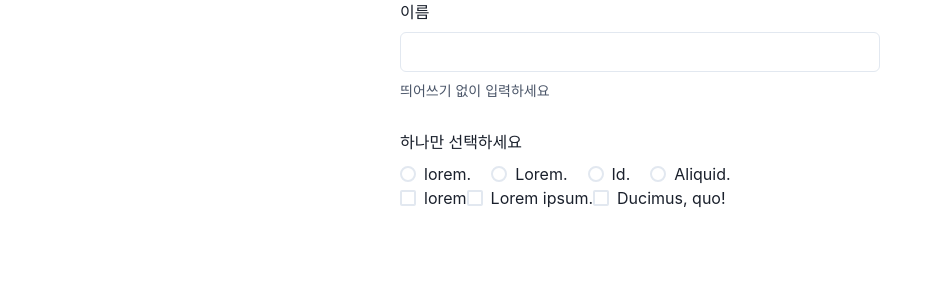
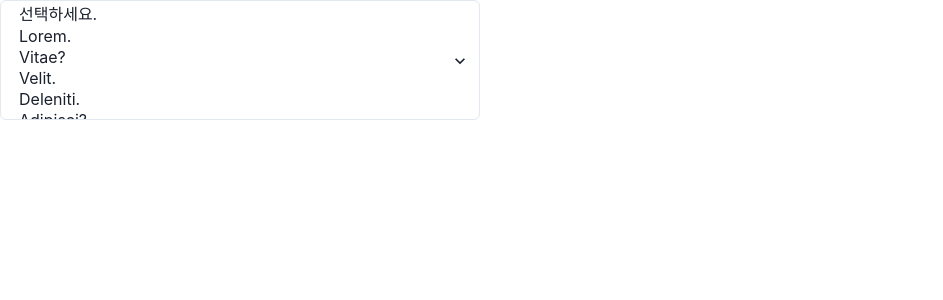
Before and after one commit to Jsb-github/react20231031, a React (Create React App) app: page / in a window 1280 px wide. Shown: the top 300 px of the page, without its empty margins (0-943 px from the left). Built offline with nearby package versions, Linux system fonts and the light colour scheme.

Commit message:
Select 사용

```diff
--- a/src/App.js
+++ b/src/App.js
@@ -1,60 +1,19 @@
-import {
-  Box,
-  Button,
-  Center,
-  Checkbox,
-  CheckboxGroup,
-  Flex,
-  FormControl,
-  FormHelperText,
-  FormLabel,
-  Input,
-  Radio,
-  RadioGroup,
-} from "@chakra-ui/react";
-import { EmailIcon, NotAllowedIcon } from "@chakra-ui/icons";
+import { Box, FormControl, Select } from "@chakra-ui/react";
 
 function App() {
   return (
     <div>
-      <Center>
-        <Box w="480px">
-          <FormControl>
-            <FormLabel>이름</FormLabel>
-            <Input />
-            <FormHelperText>띄어쓰기 없이 입력하세요</FormHelperText>
-          </FormControl>
-        </Box>
-      </Center>
-      <Center mt="30px">
-        <Box w="480px">
-          <FormControl>
-            <FormLabel>하나만 선택하세요</FormLabel>
-            <RadioGroup>
-              <Flex gap={5}>
-                <Radio value="value1">lorem.</Radio>
-                <Radio value="value2">Lorem.</Radio>
-                <Radio value="value3">Id.</Radio>
-                <Radio value="value4">Aliquid.</Radio>
-              </Flex>
-            </RadioGroup>
-          </FormControl>
-        </Box>
-      </Center>
-
-      <Center>
-        <Box w="480px">
-          <FormControl>
-            <CheckboxGroup>
-              <Flex>
-                <Checkbox colorScheme="blue">lorem</Checkbox>
-                <Checkbox colorScheme="facebook">Lorem ipsum.</Checkbox>
-                <Checkbox colorScheme="teal">Ducimus, quo!</Checkbox>
-              </Flex>
-            </CheckboxGroup>
-          </FormControl>
-        </Box>
-      </Center>
+      <Box w="480px">
+        <FormControl>
+          <Select placeholder="선택하세요." multiple h="120px">
+            <option value="value1">Lorem.</option>
+            <option value="value2">Vitae?</option>
+            <option value="value3">Velit.</option>
+            <option value="value4">Deleniti.</option>
+            <option value="value5">Adipisci?</option>
+          </Select>
+        </FormControl>
+      </Box>
     </div>
   );
 }
```
